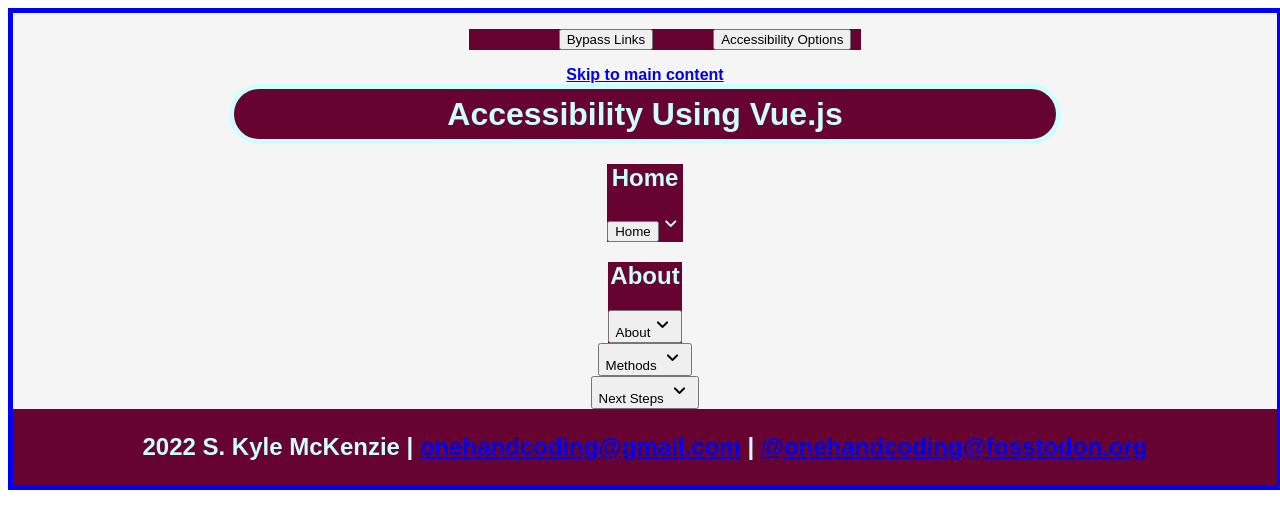
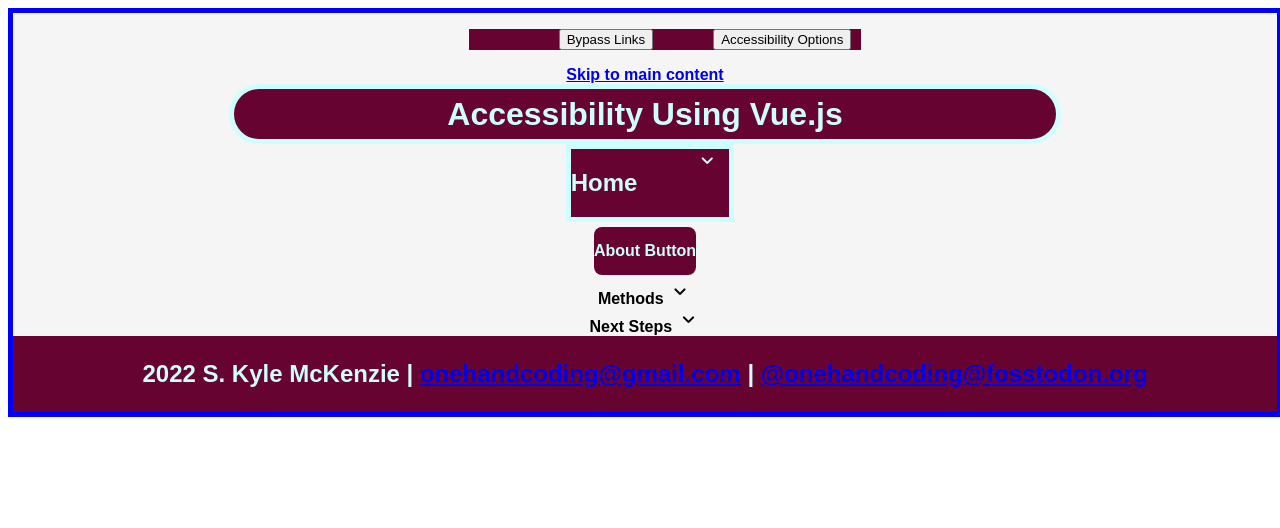
Before and after one commit to 1handcoding/skmckenzie, a Vue app: page / in a window 1280 px wide. Shown: the top 528 px of the page. Built offline with nearby package versions, Linux system fonts and the light colour scheme.

Commit message:
continued working on vslots

```diff
--- a/src/App.vue
+++ b/src/App.vue
@@ -88,12 +88,5 @@
   text-decoration: underline;
 }
 
-#secBar{
-  min-width: 85%;
-  border: solid 5px;
-  display: inline-flex;
-  flex-flow: row nowrap;
-  justify-self: center;
-  text-align: center;
-}
+
 </style>
--- a/src/components/AccessBar.vue
+++ b/src/components/AccessBar.vue
@@ -7,6 +7,7 @@
 const { toggleHiContrastOn, toggleBigButtonsOn } = store;
 const bypassOpen = ref(false)
 const showAccess = ref(false)
+const hcmToggle = ref(false)
 
 function toggleBypass() {
   bypassOpen.value = !bypassOpen.value
@@ -39,10 +40,10 @@
         <ul><button type="button" :aria-expanded="showAccess" aria-controls="show_accessibility_options" @click.stop="accessOptions">Accessibility Options</button>
                 <ul id="id_about_menu" v-if="showAccess">
                     <li>
-                        <button @click.stop="toggleHiContrastOn()">Toggle Hi-Contrast</button><div id="toggle" class="toggleoff" :class="{toggleon: hiContrastOn}"></div>
+                        <button @click.stop="toggleHiContrastOn()" :aria-pressed="`${hcmToggle}`">Toggle Hi-Contrast</button><div id="toggle" class="toggleoff" :class="{toggleon: hiContrastOn}"></div>
                     </li>
                     <li>
-                        <button @click.stop="toggleBigButtonsOn()">Toggle Big Buttons</button><div id="toggle" class="toggleoff" :class="{toggleon: bigButtonsOn}"></div>
+                        <button @click.stop="toggleBigButtonsOn()" :aria-pressed="`${bigButtonsOn}`">Toggle Big Buttons</button><div id="toggle" class="toggleoff" :class="{toggleon: bigButtonsOn}"></div>
                     </li>
                 </ul>
               </ul>
--- a/src/components/FooterBox.vue
+++ b/src/components/FooterBox.vue
@@ -5,9 +5,9 @@
   const { hiContrastOn } = storeToRefs(store);
 </script>
 <template>
-  <div id="footer" class="colorNegative" :class="{hcmNegative: hiContrastOn}">
-    <p>2022 S. Kyle McKenzie | <a href="mailto:email@example.com">onehandcoding@gmail.com</a> | <a rel="me" href="
-https://fosstodon.org/@onehandcoding">@onehandcoding@fosstodon.org</a></p>
+  <div id="footer" class="colorNegative" :class="{hcmNegative: hiContrastOn}" translate="no">
+    <p>2022 S. Kyle McKenzie | <a href="mailto:email@example.com" translate="no">onehandcoding@gmail.com</a> | <a rel="me" href="
+https://fosstodon.org/@onehandcoding" translate="no">@onehandcoding@fosstodon.org</a></p>
   </div>
 </template>
 
--- a/src/components/MainContent.vue
+++ b/src/components/MainContent.vue
@@ -67,23 +67,19 @@
 <template>
 
   <div class="expandyBox">
-    <div class="secBar; colorNegative" :class="{ hcmNegative: hiContrastOn }">
+    <div class="secBar colorNegative" :class="{ hcmNegative: hiContrastOn }">
       <h2 id="homeSection" ref="homeSection">Home</h2>
-      <ariaButton name="Home" id="homeButton" @click.stop="toggleHome()"/><span class="material-symbols-rounded">{{ expIcon }}</span>
+      <ariaButton  idProp="homeButton" @click.stop="toggleHome()"/><span class="material-symbols-rounded">{{ expIcon }}</span>
     </div>
-    <div v-show="showHome" class="secAnchor; colorPositive" :class="{ hcmPositive: hiContrastOn }">
+    <div v-show="showHome" class="secAnchor colorPositive" :class="{ hcmPositive: hiContrastOn }">
       <p>Welcome to my accessibility demonstration</p>
     </div>
   </div>
   <div class="expandyBox">
-    <div class="colorNegative" :class="{ hcmNegative: hiContrastOn }">
-      <h2 id="aboutSection">About</h2>
-      <button type="button" :aria-expanded="`${showAbout}`" aria-controls="show_about" class="secButton"
-          @click.stop="toggleAbout()">About<span class="material-symbols-rounded">{{ expIcon2 }}</span>
-          </button>
+  <div role="button" id="show_about" class="expandyBox" :class="{ hcmNegative: hiContrastOn }" aria-controls="show_about" @click.prevent="toggleAbout()" :aria-expanded="`${showAbout}`" >
+    <ariaButton boop='About Button'></ariaButton>
     </div>
-    <div v-show="showAbout">
-
+    <div v-show="showAbout" class="dropDown">
       <p>Welcome to my accessibility demonstration</p>
     </div>
   </div>
@@ -151,3 +147,24 @@
     </div>
   </div>
 </template>
+<style>
+.secBar{
+  min-width: 100%;
+  border: solid 5px;
+  display: inline-flex;
+  flex-flow: row nowrap;
+  justify-self: center;
+  text-align: center;
+}
+
+.secButton {
+  background-color: transparent;
+  border-width: 0;
+  font-family: inherit;
+  font-size: inherit;
+  font-style: inherit;
+  font-weight: inherit;
+  line-height: inherit;
+  padding: 0;
+}
+</style>
--- a/src/components/ariaButton.vue
+++ b/src/components/ariaButton.vue
@@ -3,12 +3,11 @@
 const props = defineProps({
   name: String,
   funct: String,
-  idProp: String,
+  boop: String,
   showProp: Boolean,
 })
 
 </script>
 <template >
-  <button type="button" class="secButton" id="idProp" :aria-pressed=showProp @click.stop="`toggleExpand(${funct}, ${showProp})`">{{ name }}
-  </button>
+  <button type="button" class="secButton colorNegative bigButton" :id=boop :aria-expanded=showProp>{{boop}}</button>
 </template>
```
Also changed, not shown: src/components/FancyList.vue (deleted, +0 -25 lines), src/components/ariaExpandBar.vue (deleted, +0 -25 lines).
